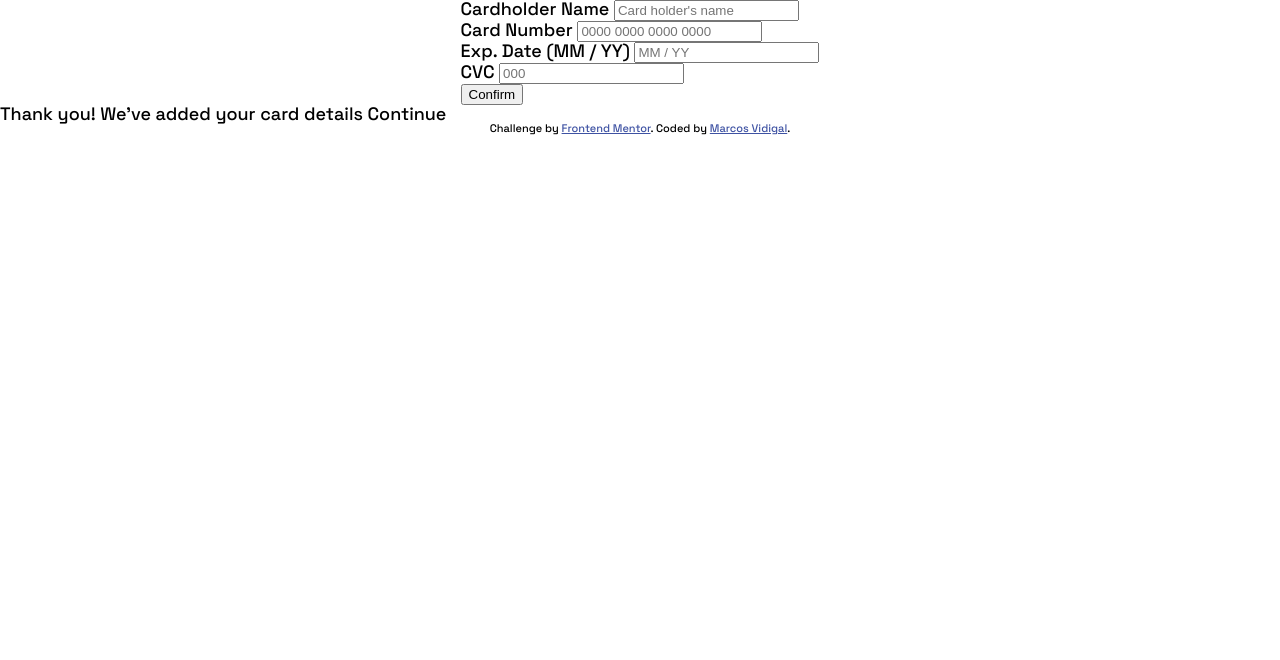
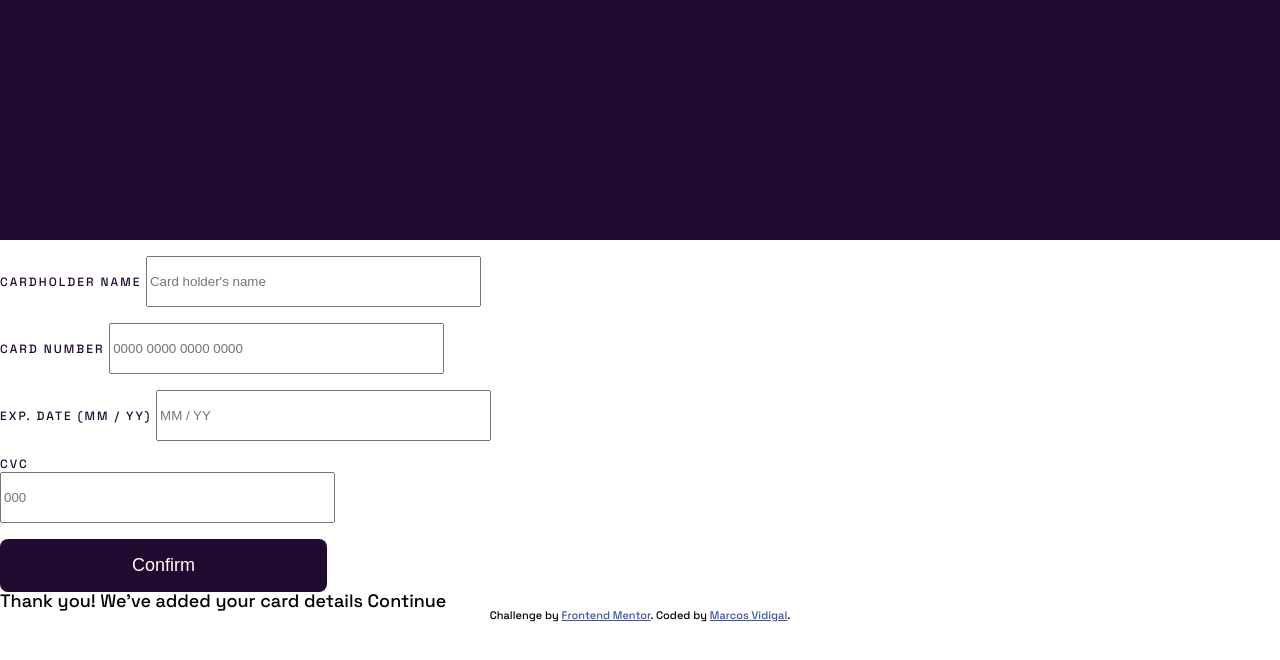
Before and after one commit to cacovidigal/cartao, a plain HTML site: page interactive-card-details-form-main/index.html in a window 1280 px wide. Drawn offline with Linux system fonts and the light colour scheme.

Commit message:
trabalhando css

```diff
--- a/interactive-card-details-form-main/index.html
+++ b/interactive-card-details-form-main/index.html
@@ -30,26 +30,34 @@
 
 <body>
 
+  <nav>
+
+
+
+    <div class="parte_roxa">
+
+    </div>
+
     <div class="card_conteiner">
       <form action="http://127.0.0.1:5500/interactive-card-details-form-main/index.html">
         <p>
-        <label>Cardholder Name</label>
-        <input type="cardholder" placeholder="Card holder's name">
+          <label class="cardholder_conteiner">Cardholder Name</label>
+          <input class="cardholder" type="cardholder" placeholder="Card holder's name">
         </p>
         <p>
-        <label>Card Number</label>
-        <input type="number" name="cardnumber" id="cardnumber" placeholder="0000 0000 0000 0000">
+          <label class="cardnumber_conteiner">Card Number</label>
+          <input class="number" type="number" name="cardnumber" id="cardnumber" placeholder="0000 0000 0000 0000">
         </p>
         <p>
-        <label>Exp. Date (MM / YY)</label>
-        <input type="datetime" name="expirationdate" id="expirationdate" placeholder="MM / YY">
+          <label class="card_Exp_date_conteiner">Exp. Date (MM / YY)</label>
+          <input class="expirationdate" type="datetime" name="expirationdate" id="expirationdate" placeholder="MM / YY">
         </p>
         <p>
-        <label>CVC</label>
-        <input type="number" name="cvc" id="cvc" placeholder="000">
+          <label class="cvc_conteiner">CVC</label>
+          <input class="cvc_number" type="number" name="cvc" id="cvc" placeholder="000">
         </p>
         <p>
-        <input type="button" value="Confirm">
+          <input class="botao_confirm_conteiner" type="button" value="Confirm">
         </p>
 
       </form>
@@ -82,15 +90,15 @@
 -->
 
     <!-- Completed state start -->
-
+    <div>
       Thank you!
       We've added your card details
       Continue
-
     </div>
 
 
 
+  </nav>
 
 
   <div class="attribution">
--- a/interactive-card-details-form-main/style.css
+++ b/interactive-card-details-form-main/style.css
@@ -1,12 +1,112 @@
 body{
+
     font-size: 18px;
     font-family: 500;
     font-family: 'Space Grotesk', sans-serif;
 }
 
-.card_conteiner{
+nav{
     display: flex;
-    align-items: center;
-    justify-content: space-around;
+    flex-direction: column;
 
 }
+
+.parte_roxa{
+
+    width: 100%;
+    height: 15rem;
+    left: 0px;
+    top: 0px;
+    background: #21092F;
+}
+
+
+.cardholder_conteiner{
+    width: 140px;
+    height: 15px;
+    font-weight: 500;
+    font-size: 12px;
+    line-height: 15.31px;
+    letter-spacing: 2px;
+    text-transform: uppercase;
+    color: #21092F;
+}
+
+.cardholder{
+    width: 327px;
+    height: 45px;
+    top: 24px;
+}
+
+.cardnumber_conteiner{
+    width: 140px;
+    height: 15px;
+    font-weight: 500;
+    font-size: 12px;
+    line-height: 15.31px;
+    letter-spacing: 2px;
+    text-transform: uppercase;
+    color: #21092F;
+}
+
+.number{
+    width: 327px;
+    height: 45px;
+    top: 24px;
+}
+
+.card_Exp_date_conteiner{
+    width: 140px;
+    height: 15px;
+    font-weight: 500;
+    font-size: 12px;
+    line-height: 15.31px;
+    letter-spacing: 2px;
+    text-transform: uppercase;
+    color: #21092F;
+}
+
+.expirationdate{
+    width: 327px;
+    height: 45px;
+    top: 24px;
+}
+
+.cvc_conteiner{
+    display: flex;
+    flex-direction: column;
+    width: 140px;
+    height: 15px;
+    font-weight: 500;
+    font-size: 12px;
+    line-height: 15.31px;
+    letter-spacing: 2px;
+    text-transform: uppercase;
+    color: #21092F;
+}
+
+.cvc_number{
+    width: 327px;
+    height: 45px;
+    top: 24px;
+    margin-top: 0rem;
+}
+
+.botao_confirm_conteiner{
+    width: 327px;
+    height: 53px;
+    left: 24px;
+    top: 606px;
+    background: #21092F;
+    color: white;
+    font-weight: 500;
+    font-size: 18px;
+    border-radius: 0.5rem;
+    border-style: none;
+    justify-content: center;
+}
+
+p{
+    margin-top: 1rem;
+
+}
```
Lines whose indentation alone changed are shown as unchanged.
